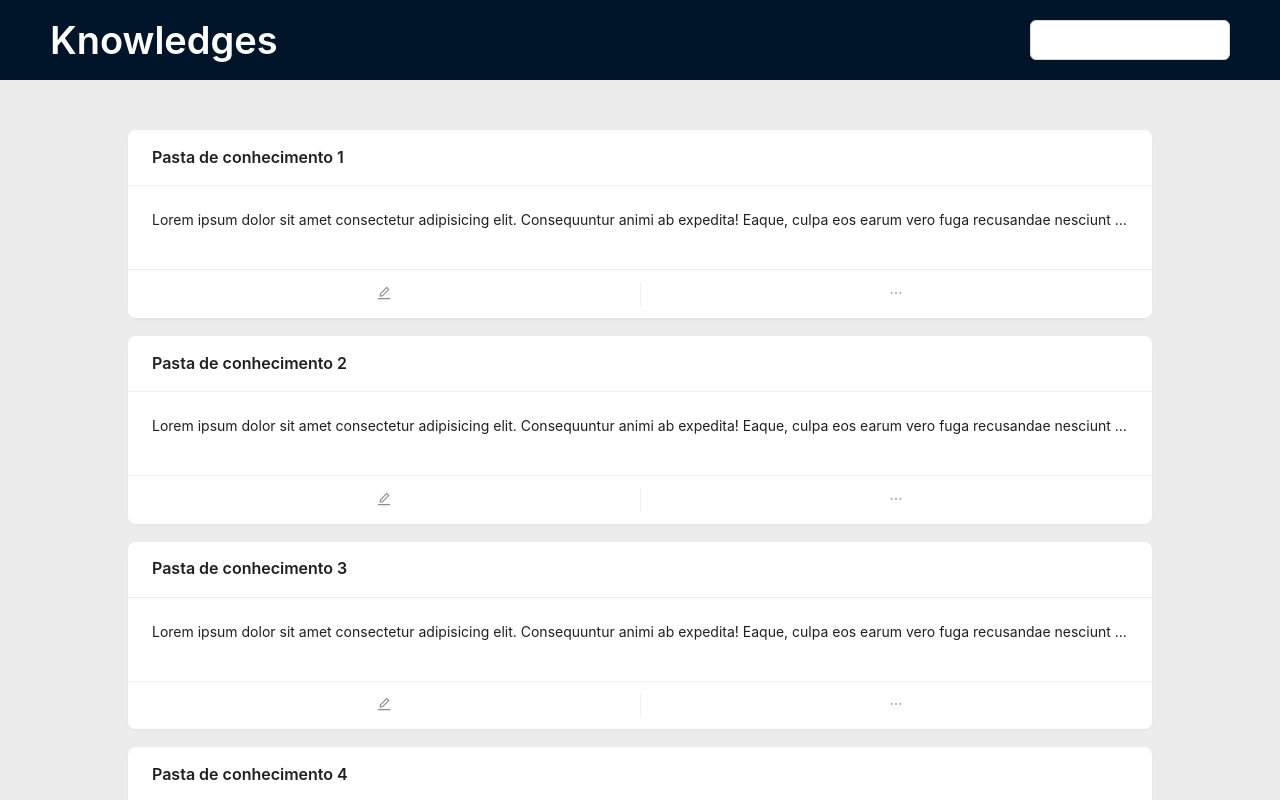
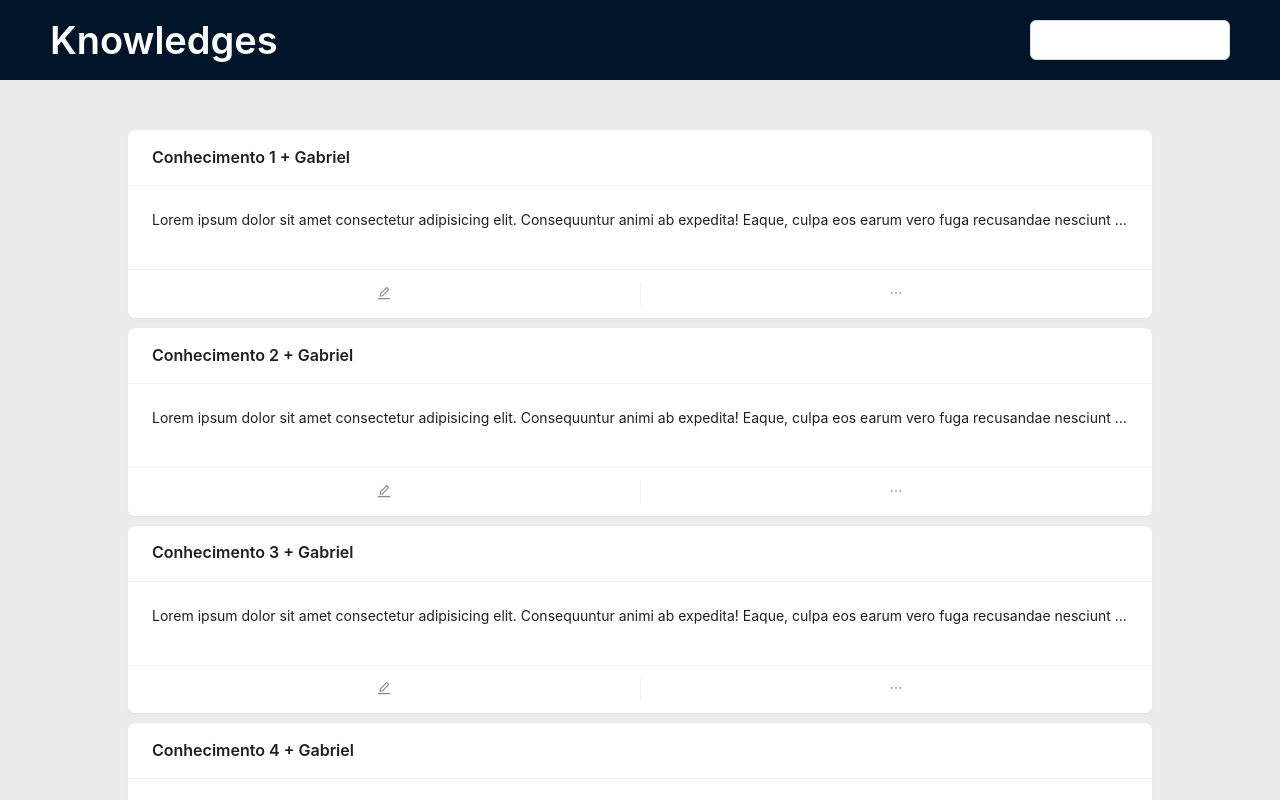
Before and after one commit to VitorComin/base-de-conhecimento, a React (Create React App) app: page /#/folder in a window 1280 px wide. Built offline with nearby package versions, Linux system fonts and the light colour scheme.

Commit message:
context and componentization

```diff
--- a/src/App.tsx
+++ b/src/App.tsx
@@ -1,32 +1,28 @@
-import { Card, Input, Layout, Space, Typography } from "antd";
-import { EditOutlined, EllipsisOutlined } from "@ant-design/icons";
+import { Input, Layout, Space, Typography } from "antd";
 import "./App.css";
-import { folderKnowledges, knowledgeFolders } from "./utils/config";
-import { useState } from "react";
+import { HashRouter as Router, Routes, Route } from "react-router-dom";
+import { KnowledgeProvider, useKnowledge } from "./contexts/GeneralContext";
+import KnowledgeFoldersList from "./components/KnowledgeFoldersList";
+import KnowledgesList from "./components/KnowledgesList";
 
 const { Header } = Layout;
 
 function App() {
-  const [folders, setFolders] = useState(knowledgeFolders);
-  const [knowledges, setKnowledges] = useState(folderKnowledges);
-  const [view, setView] = useState("folder");
+  const { setFolders, setKnowledges } = useKnowledge();
 
   function search(value: any) {
-    setFolders(
-      knowledgeFolders.filter((folder) =>
-        folder.title.includes(value.target.value)
-      )
+    setFolders((folders: any) =>
+      folders.filter((folder: any) => folder.title.includes(value.target.value))
     );
 
-    setKnowledges(
-      folderKnowledges.filter((knowledge) =>
+    setKnowledges((knowledges: any) =>
+      knowledges.filter((knowledge: any) =>
         knowledge.title.includes(value.target.value)
       )
     );
   }
-
   return (
-    <>
+    <Router>
       <Header
         style={{
           display: "flex",
@@ -56,59 +52,13 @@ function App() {
           display: "grid",
         }}
       >
-        {view === "folder" ? (
-          folders.map((folder, index) => (
-            <Card
-              title={folder.title}
-              variant="borderless"
-              actions={[
-                <EditOutlined key="edit" />,
-                <EllipsisOutlined
-                  key="ellipsis"
-                  onClick={() => setView("knowledge")}
-                />,
-              ]}
-              style={{ width: "80vw", marginTop: index === 0 ? 50 : 10 }}
-            >
-              <Typography.Paragraph ellipsis={{ rows: 1 }}>
-                {folder.description}
-              </Typography.Paragraph>
-            </Card>
-          ))
-        ) : view === "knowledge" ? (
-          knowledges.map((knowledge, index) => (
-            <Card
-              title={knowledge.title + " + " + knowledge.author}
-              variant="borderless"
-              actions={[
-                <EditOutlined key="edit" />,
-                <EllipsisOutlined
-                  key="ellipsis"
-                  onClick={() => setView("show")}
-                />,
-              ]}
-              style={{ width: "80vw", marginTop: index === 0 ? 50 : 10 }}
-            >
-              <Typography.Paragraph ellipsis={{ rows: 1 }}>
-                {knowledge.description}
-              </Typography.Paragraph>
-            </Card>
-          ))
-        ) : (
-          <Card
-            title={"Conhecimento - Gabriel"}
-            variant="borderless"
-            style={{ width: "80vw", marginTop: 50 }}
-          >
-            <Typography.Paragraph>
-              {
-                "Lorem ipsum dolor sit amet consectetur adipisicing elit. Consequuntur animi ab expedita! Eaque, culpa eos earum vero fuga recusandae nesciunt tenetur dolor illum quod praesentium commodi, facere mollitia soluta nobis! Lorem ipsum dolor sit amet consectetur adipisicing elit. Consequuntur animi ab expedita! Eaque, culpa eos earum vero fuga recusandae nesciunt tenetur dolor illum quod praesentium commodi, facere mollitia soluta nobis! Lorem ipsum dolor sit amet consectetur adipisicing elit. Consequuntur animi ab expedita! Eaque, culpa eos earum vero fuga recusandae nesciunt tenetur dolor illum quod praesentium commodi, facere mollitia soluta nobis! Lorem ipsum dolor sit amet consectetur adipisicing elit. Consequuntur animi ab expedita! Eaque, culpa eos earum vero fuga recusandae nesciunt tenetur dolor illum quod praesentium commodi, facere mollitia soluta nobis! Lorem ipsum dolor sit amet consectetur adipisicing elit. Consequuntur animi ab expedita! Eaque, culpa eos earum vero fuga recusandae nesciunt tenetur dolor illum quod praesentium commodi, facere mollitia soluta nobis!"
-              }
-            </Typography.Paragraph>
-          </Card>
-        )}
+        <Routes>
+          <Route path="/" element={<KnowledgeFoldersList />} />
+          <Route path="/folder" element={<KnowledgesList />} />
+          {/*<Route path="*" element={<NotFound />} /> */}
+        </Routes>
       </Space>
-    </>
+    </Router>
   );
 }
 
--- /dev/null
+++ b/src/components/KnowledgeFoldersList/index.tsx
@@ -0,0 +1,27 @@
+import { Card, Typography } from "antd";
+import { useKnowledge } from "../../contexts/GeneralContext";
+import { EditOutlined, EllipsisOutlined } from "@ant-design/icons";
+import { useNavigate } from "react-router-dom";
+
+const KnowledgeFoldersList: React.FC = () => {
+  const { folders } = useKnowledge();
+  const navigate = useNavigate();
+
+  return folders.map((folder: any, index: any) => (
+    <Card
+      title={folder.title}
+      variant="borderless"
+      actions={[
+        <EditOutlined key="edit" />,
+        <EllipsisOutlined key="ellipsis" onClick={() => navigate("/folder")} />,
+      ]}
+      style={{ width: "80vw", marginTop: index === 0 ? 50 : 10 }}
+    >
+      <Typography.Paragraph ellipsis={{ rows: 1 }}>
+        {folder.description}
+      </Typography.Paragraph>
+    </Card>
+  ));
+};
+
+export default KnowledgeFoldersList;
--- /dev/null
+++ b/src/components/KnowledgesList/index.tsx
@@ -0,0 +1,41 @@
+import { Card, Typography } from "antd";
+import { EditOutlined, EllipsisOutlined } from "@ant-design/icons";
+import { useState } from "react";
+import { useKnowledge } from "../../contexts/GeneralContext";
+
+const KnowledgesList: React.FC = () => {
+  const [view, setView] = useState("list");
+  const { knowledges } = useKnowledge();
+
+  return view === "list" ? (
+    knowledges.map((knowledge: any, index: any) => (
+      <Card
+        title={knowledge.title + " + " + knowledge.author}
+        variant="borderless"
+        actions={[
+          <EditOutlined key="edit" />,
+          <EllipsisOutlined key="ellipsis" onClick={() => setView("show")} />,
+        ]}
+        style={{ width: "80vw", marginTop: index === 0 ? 50 : 10 }}
+      >
+        <Typography.Paragraph ellipsis={{ rows: 1 }}>
+          {knowledge.description}
+        </Typography.Paragraph>
+      </Card>
+    ))
+  ) : (
+    <Card
+      title={"Conhecimento - Gabriel"}
+      variant="borderless"
+      style={{ width: "80vw", marginTop: 50 }}
+    >
+      <Typography.Paragraph>
+        {
+          "Lorem ipsum dolor sit amet consectetur adipisicing elit. Consequuntur animi ab expedita! Eaque, culpa eos earum vero fuga recusandae nesciunt tenetur dolor illum quod praesentium commodi, facere mollitia soluta nobis! Lorem ipsum dolor sit amet consectetur adipisicing elit. Consequuntur animi ab expedita! Eaque, culpa eos earum vero fuga recusandae nesciunt tenetur dolor illum quod praesentium commodi, facere mollitia soluta nobis! Lorem ipsum dolor sit amet consectetur adipisicing elit. Consequuntur animi ab expedita! Eaque, culpa eos earum vero fuga recusandae nesciunt tenetur dolor illum quod praesentium commodi, facere mollitia soluta nobis! Lorem ipsum dolor sit amet consectetur adipisicing elit. Consequuntur animi ab expedita! Eaque, culpa eos earum vero fuga recusandae nesciunt tenetur dolor illum quod praesentium commodi, facere mollitia soluta nobis! Lorem ipsum dolor sit amet consectetur adipisicing elit. Consequuntur animi ab expedita! Eaque, culpa eos earum vero fuga recusandae nesciunt tenetur dolor illum quod praesentium commodi, facere mollitia soluta nobis!"
+        }
+      </Typography.Paragraph>
+    </Card>
+  );
+};
+
+export default KnowledgesList;
--- /dev/null
+++ b/src/contexts/GeneralContext.tsx
@@ -0,0 +1,38 @@
+import { createContext, useContext, useState, ReactNode } from "react";
+import { folderKnowledges, knowledgeFolders } from "../utils/config";
+
+interface KnowledgeContextType {
+  folders: any;
+  setFolders: any;
+  knowledges: any;
+  setKnowledges: any;
+}
+
+const KnowledgeContext = createContext<KnowledgeContextType | undefined>(
+  undefined
+);
+
+interface KnowledgeProviderProps {
+  children: ReactNode;
+}
+
+export function KnowledgeProvider({ children }: KnowledgeProviderProps) {
+  const [folders, setFolders] = useState<any>(knowledgeFolders);
+  const [knowledges, setKnowledges] = useState<any>(folderKnowledges);
+
+  return (
+    <KnowledgeContext.Provider
+      value={{ folders, setFolders, knowledges, setKnowledges }}
+    >
+      {children}
+    </KnowledgeContext.Provider>
+  );
+}
+
+export function useKnowledge() {
+  const context = useContext(KnowledgeContext);
+  if (!context) {
+    throw new Error("useKnowledge must be used within a KnowledgeProvider");
+  }
+  return context;
+}
--- a/src/index.tsx
+++ b/src/index.tsx
@@ -1,15 +1,18 @@
-import React from 'react';
-import ReactDOM from 'react-dom/client';
-import './index.css';
-import App from './App';
-import reportWebVitals from './reportWebVitals';
+import React from "react";
+import ReactDOM from "react-dom/client";
+import "./index.css";
+import App from "./App";
+import reportWebVitals from "./reportWebVitals";
+import { KnowledgeProvider } from "./contexts/GeneralContext";
 
 const root = ReactDOM.createRoot(
-  document.getElementById('root') as HTMLElement
+  document.getElementById("root") as HTMLElement
 );
 root.render(
   <React.StrictMode>
-    <App />
+    <KnowledgeProvider>
+      <App />
+    </KnowledgeProvider>
   </React.StrictMode>
 );
 
```
Also changed, not shown: src/types/KnowledgeTypes.tsx (added, +10 -0 lines).
